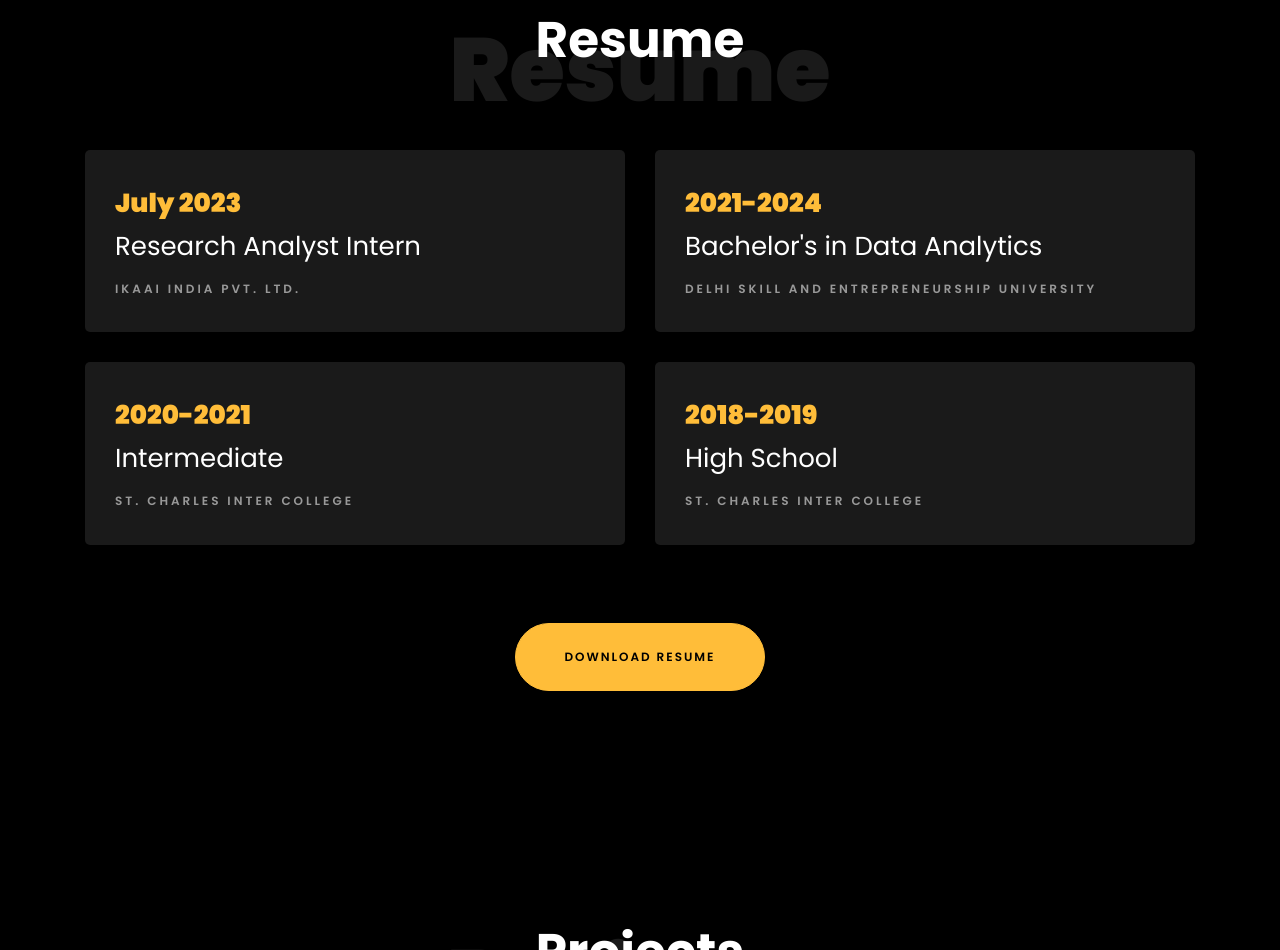
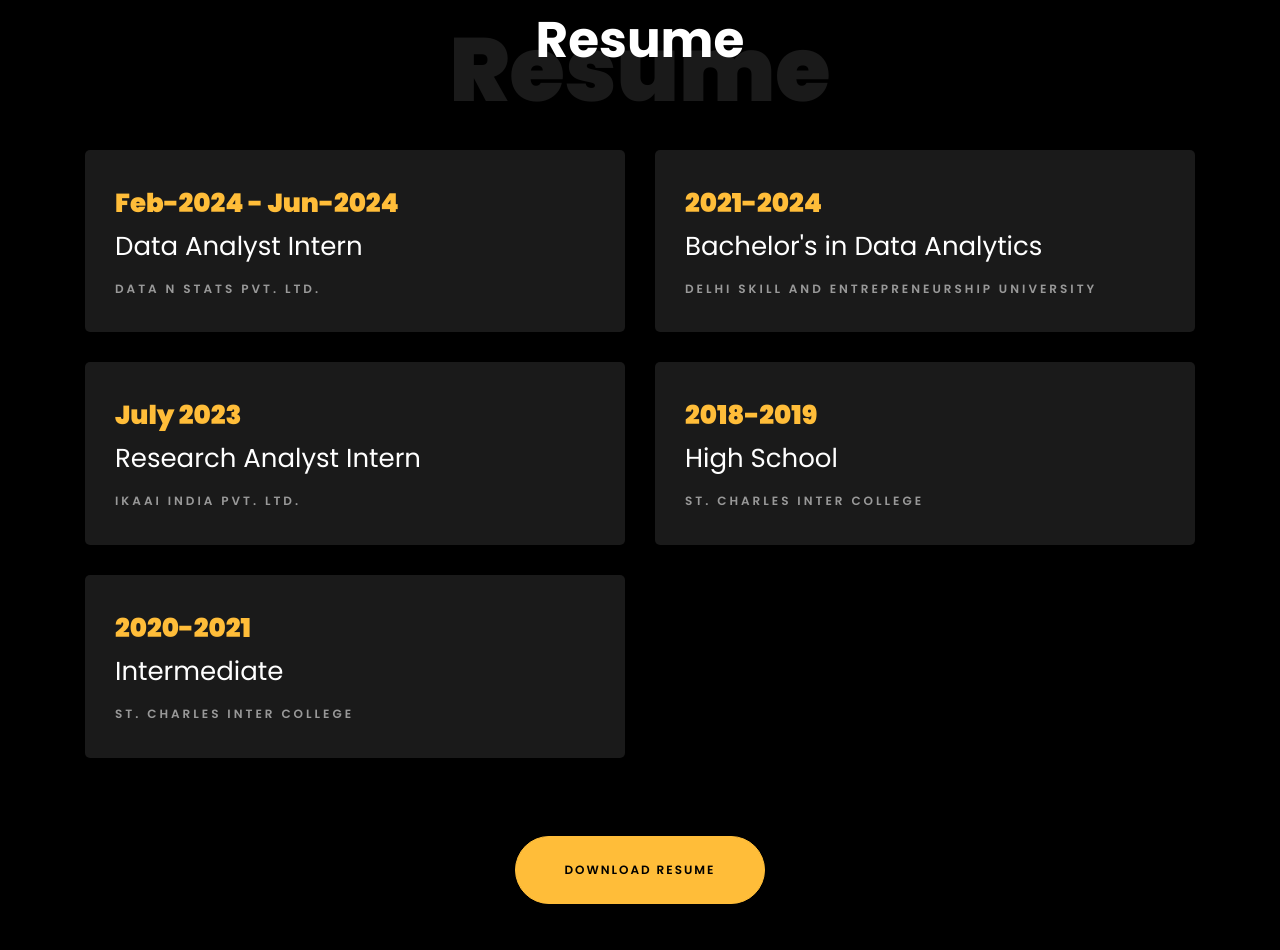
Before and after one commit to USERSAKSHAMJAIN/Personal-Portfolio, a plain HTML site: page index.html in a window 1280 px wide. Shown: the part 1475-2425 px from the top of the page. Drawn offline with Linux system fonts and the light colour scheme; files whose address does not match are found by name.

Commit message:
Update index.html

```diff
--- a/index.html
+++ b/index.html
@@ -149,6 +149,11 @@
 			</div>
 			<div class="row">
 				<div class="col-md-6">
+					<div class="resume-wrap ftco-animate">
+						<span class="date">Feb-2024 - Jun-2024</span>
+						<h2>Data Analyst Intern</h2>
+						<span class="position">Data N Stats Pvt. Ltd.</span>
+					</div>
 					<div class="resume-wrap ftco-animate">
 						<span class="date">July 2023</span>
 						<h2>Research Analyst Intern</h2>
```
